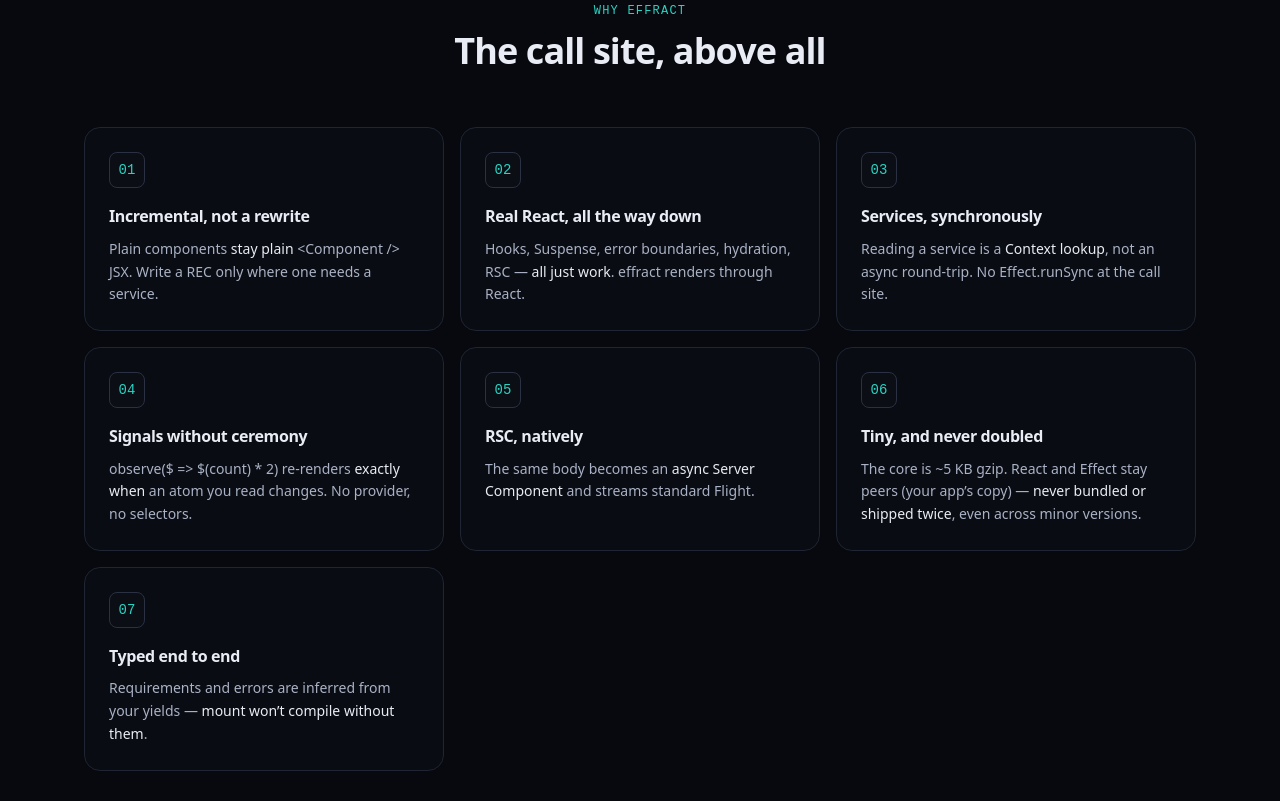
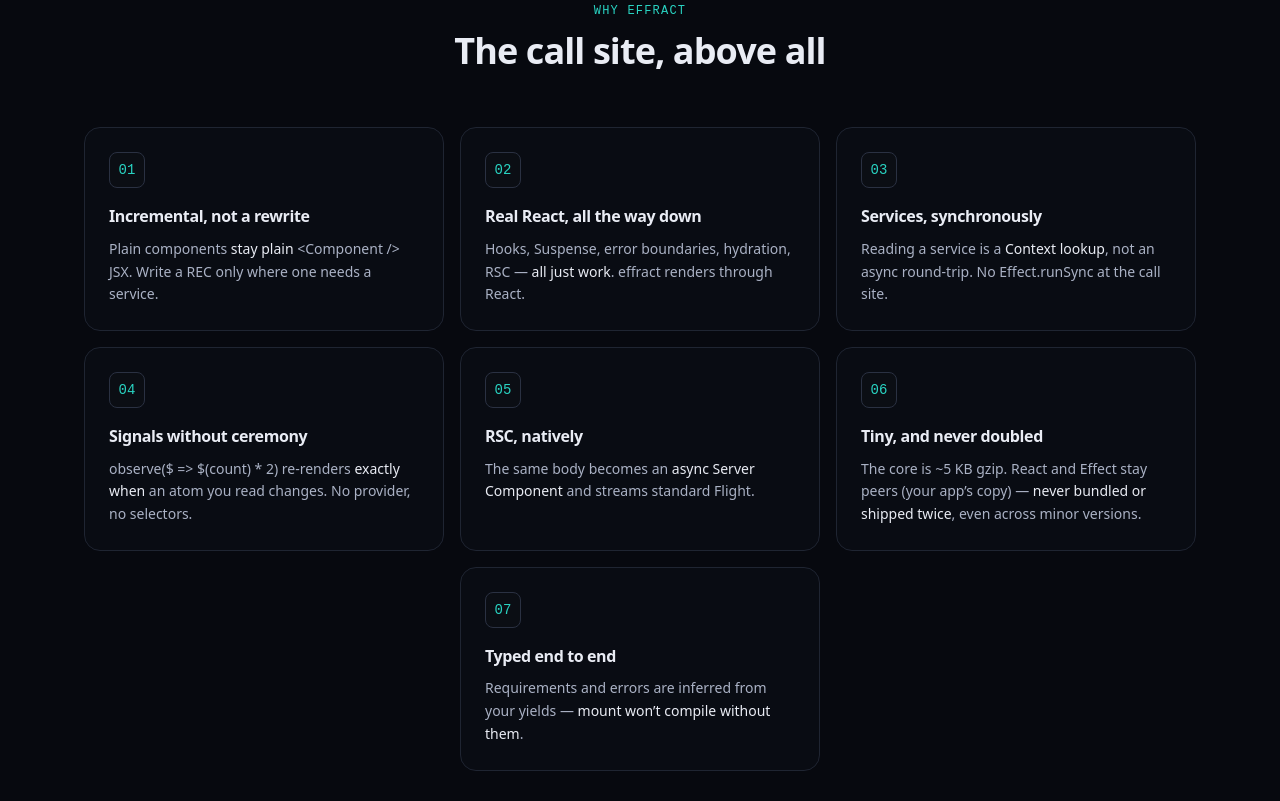
Before and after one commit to get-tmonier/effract, an Astro site in the folder landing/: page / in a window 1280 px wide. Shown: the part 2639-3440 px from the top of the page. Built offline with nearby package versions, Linux system fonts and the light colour scheme; Astro itself is replaced by a stand-in of ours.

Commit message:
fix(landing): center the uneven last feature row (#6)
* fix(landing): make the 7th feature a full-width capstone card

A lone 7th card in a 3-up grid looked accidental. The last feature now spans the
full row with a horizontal layout (number + title on the left, description on the
right), so any odd count reads as an intentional closing card, not a stray.

* fix(landing): center the uneven last feature row (the standard way)

Replace the full-width capstone hack with the standard approach: flex-wrap +
justify-center with uniform card widths, so an incomplete last row (7 cards in a
3-up grid) is centered and balanced instead of a stray left-aligned card.

```diff
--- a/landing/src/components/Features.astro
+++ b/landing/src/components/Features.astro
@@ -11,14 +11,16 @@ const { features } = Astro.props.content;
 <section id="features" class="mx-auto max-w-6xl px-5 py-14 sm:py-20 lg:py-24">
   <div class="reveal mx-auto max-w-2xl text-center">
     <p class="mb-3 font-mono text-xs tracking-widest text-teal uppercase">{features.label}</p>
-    <h2 class="text-3xl font-bold tracking-tight sm:text-4xl text-balance">{features.title}</h2>
+    <h2 class="text-3xl font-bold tracking-tight text-balance sm:text-4xl">{features.title}</h2>
   </div>
 
-  <div class="mt-14 grid grid-cols-1 gap-4 md:grid-cols-2 lg:grid-cols-3">
+  {/* Flex + wrap + justify-center: cards stay a uniform size, and an incomplete
+      last row is centered rather than left-aligned with a stray gap. */}
+  <div class="mt-14 flex flex-wrap justify-center gap-4">
     {
       features.items.map((item, i) => (
         <article
-          class="reveal group relative overflow-hidden rounded-2xl border border-line bg-panel/30 p-6 transition-all duration-300 hover:-translate-y-1 hover:border-line-2 hover:bg-panel/60"
+          class="reveal group relative w-full overflow-hidden rounded-2xl border border-line bg-panel/30 p-6 transition-all duration-300 hover:-translate-y-1 hover:border-line-2 hover:bg-panel/60 md:w-[calc(50%-0.5rem)] lg:w-[calc(33.333%-0.667rem)]"
           style={`--reveal-delay: ${(i % 3) * 80}ms`}
         >
           <div class="mb-4 inline-flex h-9 w-9 items-center justify-center rounded-lg border border-line-2 bg-bg-2 font-mono text-sm text-teal">
```
